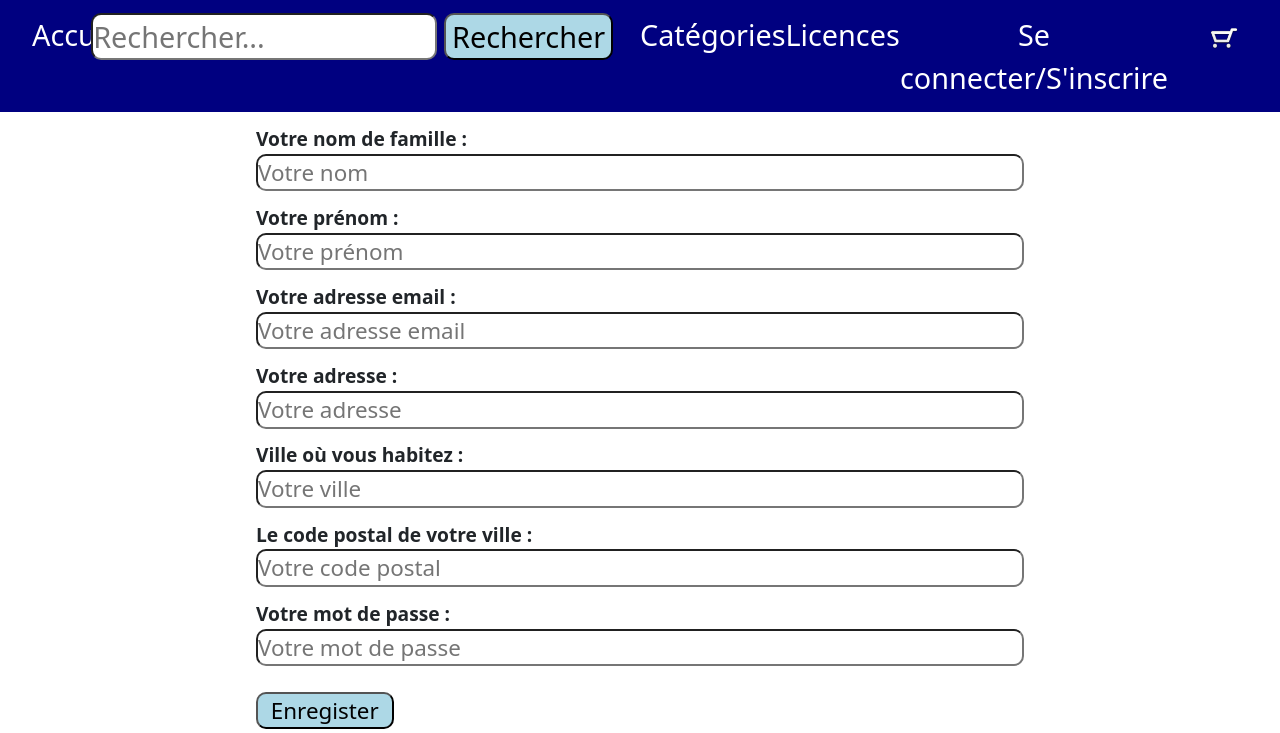
After one commit to mouttoucoumarassamy/profet_final_symfony, a Symfony app: template templates/Front/userupdate.html.twig in a window 1280 px wide. The commit adds this page. Shown: the top 733 px of the page. Run offline with Twig, Linux system fonts and the light colour scheme; the template is opened without the code that fills it, so the values that code supplies are empty; form fields are guessed from the names that the template uses; some libraries are stand-ins or nearby versions; grey boxes are pictures that could not be loaded.

Commit message:
Update User

```diff
--- a/public/style.css
+++ b/public/style.css
@@ -635,3 +635,45 @@ footer{
 .note-p{
     font-weight: bold;
 }
+
+.marginput{
+    font-size: 1.4em;
+    margin : 0% 20%;
+}
+
+.margin-button{
+    font-size: 1.4em;
+    margin: 1% 0 0 20% ;
+}
+
+.margin-top{
+    margin-top: 1%;
+}
+
+.margin-top label{
+    font-size: 1.2em;
+    margin-left: 20%;
+    font-weight: bold;
+}
+
+.count{
+    margin: 0% 20%;
+    padding: 0.5% 1%;
+    font-size: 1.4em;
+    border: 1px mediumseagreen solid;
+    background-color: mediumseagreen;
+    color: black;
+    border-radius: 5px;
+    text-decoration: none;
+}
+
+.create-count{
+    margin-top: 2%;
+    margin-bottom: 8%;
+}
+
+#update-count{
+    background-color: mediumseagreen;
+    border: mediumseagreen 5px solid;
+    color: black;
+}
--- a/src/Form/UserType.php
+++ b/src/Form/UserType.php
@@ -4,6 +4,7 @@ namespace App\Form;
 
 use App\Entity\User;
 use Symfony\Component\Form\AbstractType;
+use Symfony\Component\Form\Extension\Core\Type\PasswordType;
 use Symfony\Component\Form\Extension\Core\Type\SubmitType;
 use Symfony\Component\Form\FormBuilderInterface;
 use Symfony\Component\OptionsResolver\OptionsResolver;
@@ -14,7 +15,7 @@ class UserType extends AbstractType
     {
         $builder
             ->add('email')
-            ->add('password')
+            ->add('password', PasswordType::class, ['mapped' => false])
             ->add('name')
             ->add('firstname')
             ->add('adress')
--- a/templates/Front/product.html.twig
+++ b/templates/Front/product.html.twig
@@ -86,6 +86,10 @@
                     <input type="submit" value="Ajouter" class="button">
                 </form>
             </div>
+            {% else %}
+            <div class="alert-comment">
+                <p>Vous devez être connecté pour poster un commentaire et noter un produit</p>
+            </div>
         {% endif %}
     </div>
 {% endblock %}
--- /dev/null
+++ b/templates/Front/userupdate.html.twig
@@ -0,0 +1,47 @@
+{% extends 'front/base.html.twig' %}
+
+{% block link %}
+    <link href="https://cdn.jsdelivr.net/npm/bootstrap@5.0.2/dist/css/bootstrap.min.css" rel="stylesheet" integrity="sha384-EVSTQN3/azprG1Anm3QDgpJLIm9Nao0Yz1ztcQTwFspd3yD65VohhpuuCOmLASjC" crossorigin="anonymous">
+{% endblock %}
+
+{% block title %}Log in!{% endblock %}
+
+{% block main %}
+    {# {{ form(userForm) }} #}
+
+    {{ form_start(userForm) }}
+    <div class="margin-top">
+        {{ form_label(userForm.name, 'Votre nom de famille :', {'label_attr' : {'class'  : 'input'}}) }}
+        {{ form_widget(userForm.name, {'attr' : {'class'  : 'input marginput', 'placeholder' : 'Votre nom'}}) }}
+    </div>
+    <div class="margin-top">
+        {{ form_label(userForm.firstname, 'Votre prénom :', {'label_attr' : {'class'  : 'input'}}) }}
+        {{ form_widget(userForm.firstname, {'attr' : {'class'  : 'input marginput', 'placeholder' : 'Votre prénom'}}) }}
+    </div>
+    <div class="margin-top">
+        {{ form_label(userForm.email, 'Votre adresse email :', {'label_attr' : {'class'  : 'input'}}) }}
+        {{ form_widget(userForm.email, {'attr' : {'class'  : 'input marginput', 'placeholder' : 'Votre adresse email'}}) }}
+    </div>
+    <div class="margin-top">
+        {{ form_label(userForm.adress, 'Votre adresse :', {'label_attr' : {'class'  : 'input'}}) }}
+        {{ form_widget(userForm.adress, {'attr' : {'class'  : 'input marginput', 'placeholder' : 'Votre adresse'}}) }}
+    </div>
+    <div class="margin-top">
+        {{ form_label(userForm.city, 'Ville où vous habitez :', {'label_attr' : {'class'  : 'input'}}) }}
+        {{ form_widget(userForm.city, {'attr' : {'class'  : 'input marginput', 'placeholder' : 'Votre ville'}}) }}
+    </div>
+    <div class="margin-top">
+        {{ form_label(userForm.zipcode, 'Le code postal de votre ville :', {'label_attr' : {'class'  : 'input'}}) }}
+        {{ form_widget(userForm.zipcode, {'attr' : {'class'  : 'input marginput', 'placeholder' : 'Votre code postal'}}) }}
+    </div>
+    <div class="margin-top">
+        {{ form_label(userForm.password, 'Votre mot de passe :', {'label_attr' : {'class'  : 'input'}}) }}
+        {{ form_widget(userForm.password, {'attr' : {'class'  : 'input marginput', 'placeholder' : 'Votre mot de passe'}}) }}
+    </div>
+    <div class="margin-top">
+        {{ form_widget(userForm.submit, {'attr' : {'class'  : 'button margin-button'}, 'label': 'Enregister'}) }}
+    </div>
+
+
+    {{ form_end(userForm) }}
+{% endblock %}
```
Also changed, not shown: src/Controller/Front/FrontUserController.php (+23 -0 lines), templates/Front/useradd.html.twig (+36 -2 lines), templates/security/login.html.twig (+9 -1 lines).
